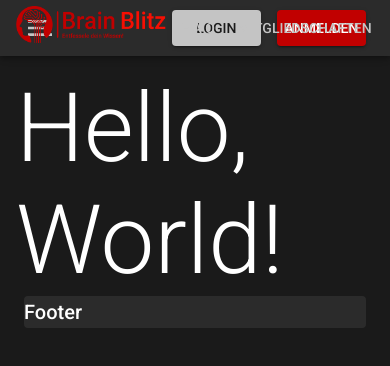
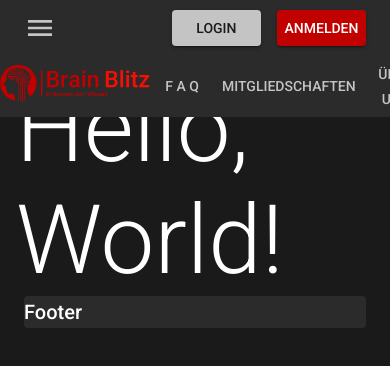
Before and after one commit to SlowMoschen/Brain_Blitz, a React (Vite) app in the folder material-ui-test/: page / in a window 390 px wide. Both pictures are taken after a click on the button 40 px from the left and 28 px from the top of the page. Shown: the top 366 px of the page. Built offline with nearby package versions, Linux system fonts and the light colour scheme.

Commit message:
splitted navbar file into it own component files

```diff
--- a/material-ui-test/src/routes/home/RootLayout.tsx
+++ b/material-ui-test/src/routes/home/RootLayout.tsx
@@ -1,9 +1,10 @@
 import { Outlet } from "react-router-dom";
 import { Container } from "@mui/material";
-import { MobileNavbar, Navbar } from "./components/Navbar";
 import useScreenSize from "../../shared/hooks/useScreenSize";
 import { BREAKPOINTS } from "../../configs/Breakpoints";
 import Footer from "./components/Footer";
+import Navbar from "./components/navbar/_Navbar.main";
+import MobileNavbar from "./components/navbar/_MobileNavbar.main";
 
 export default function RootLayout() {
   const { width } = useScreenSize();
--- a/material-ui-test/src/routes/home/components/Navbar.tsx
+++ /dev/null
@@ -1,105 +0,0 @@
-import { AppBar, Box, IconButton, ListItem, Toolbar } from "@mui/material";
-import { Link, useNavigate } from "react-router-dom";
-import Logo from "../../../shared/components/Logo";
-import RouterButton from "../../../shared/components/buttons/RouterButton";
-import SecondaryButton from "../../../shared/components/buttons/SecondaryButton";
-import CallToAction from "../../../shared/components/buttons/CallToAction";
-import MenuIcon from "@mui/icons-material/Menu";
-import useToggle from "../../../shared/hooks/useToggle";
-import { BREAKPOINTS } from "../../../configs/Breakpoints";
-import useScreenSize from "../../../shared/hooks/useScreenSize";
-
-const defaultMenuItems = [
-  {
-    text: "F A Q",
-    to: "/faq",
-  },
-  {
-    text: "Mitgliedschaften",
-    to: "/memberships",
-  },
-  {
-    text: "Über uns",
-    to: "/about",
-  },
-];
-
-const defaultNavbarStyles = {
-  bgcolor: "background.secondary",
-  position: "sticky",
-};
-
-function NavMenu() {
-  return (
-    <Box sx={{ width: "100%", display: "flex" }}>
-      <ListItem sx={{ p: 0, textAlign: 'center'}}>
-        <Link to="/">
-          <Logo maxHeight="50px" maxWidth="150px" />
-        </Link>
-      </ListItem>
-      {defaultMenuItems.map((item, index) => (
-        <ListItem key={index} sx={{ p: 0, textAlign: 'center'}}>
-          <RouterButton to={item.to} text={item.text} color="secondary" />
-        </ListItem>
-      ))}
-    </Box>
-  );
-}
-
-function AuthMenu() {
-  const redirect = useNavigate();
-  const { width } = useScreenSize();
-
-  const defaultStyles = {
-    mx: 1,
-    width: width >= BREAKPOINTS.sm ? "auto" : "100%",
-  };
-
-  return (
-    <Box sx={{ display: "flex" }}>
-      <SecondaryButton
-        text="Login"
-        onClick={() => redirect("/auth/login")}
-        sx={{ ...defaultStyles }}
-      />
-      <CallToAction
-        text="Anmelden"
-        onClick={() => redirect("/auth/register")}
-        sx={{ ...defaultStyles }}
-      />
-    </Box>
-  );
-}
-
-function Navbar() {
-  return (
-    <AppBar sx={{ ...defaultNavbarStyles, minHeight: '5rem', justifyContent: 'center'}}>
-      <Toolbar>
-        <NavMenu />
-        <AuthMenu />
-      </Toolbar>
-    </AppBar>
-  );
-}
-
-function MobileNavbar() {
-  const [isOpen, toggleIsOpen] = useToggle();
-
-  return (
-    <AppBar sx={{ ...defaultNavbarStyles }}>
-      <Toolbar sx={{ display: 'flex', justifyContent: 'space-between' }}>
-        <IconButton onClick={() => toggleIsOpen()}>
-          <MenuIcon sx={{ color: "secondary.main", fontSize: '2rem' }} />
-        </IconButton>
-        <AuthMenu />
-        {isOpen && (
-          <Box position={'absolute'}>
-            <NavMenu />
-          </Box>
-        )}
-      </Toolbar>
-    </AppBar>
-  );
-}
-
-export { MobileNavbar, Navbar };
--- /dev/null
+++ b/material-ui-test/src/routes/home/components/navbar/AuthMenu.tsx
@@ -0,0 +1,32 @@
+
+import { Box } from "@mui/material";
+import { useNavigate } from "react-router-dom";
+import { BREAKPOINTS } from "../../../../configs/Breakpoints";
+import SecondaryButton from "../../../../shared/components/buttons/SecondaryButton";
+import useScreenSize from "../../../../shared/hooks/useScreenSize";
+import CallToAction from "../../../../shared/components/buttons/CallToAction";
+
+export default function AuthMenu() {
+    const redirect = useNavigate();
+    const { width } = useScreenSize();
+
+    const defaultStyles = {
+      mx: 1,
+      width: width >= BREAKPOINTS.sm ? "auto" : "100%",
+    };
+
+    return (
+      <Box sx={{ display: "flex" }}>
+        <SecondaryButton
+          text="Login"
+          onClick={() => redirect("/auth/login")}
+          sx={{ ...defaultStyles }}
+        />
+        <CallToAction
+          text="Anmelden"
+          onClick={() => redirect("/auth/register")}
+          sx={{ ...defaultStyles }}
+        />
+      </Box>
+    );
+  }
--- /dev/null
+++ b/material-ui-test/src/routes/home/components/navbar/NavMenu.tsx
@@ -0,0 +1,39 @@
+import { Box, ListItem } from "@mui/material";
+import { Link } from "react-router-dom";
+import Logo from "../../../../shared/components/Logo";
+import RouterButton from "../../../../shared/components/buttons/RouterButton";
+import useScreenSize from "../../../../shared/hooks/useScreenSize";
+
+const defaultMenuItems = [
+  {
+    text: "F A Q",
+    to: "/faq",
+  },
+  {
+    text: "Mitgliedschaften",
+    to: "/memberships",
+  },
+  {
+    text: "Über uns",
+    to: "/about",
+  },
+];
+
+export default function NavMenu() {
+  const { width } = useScreenSize();
+
+  return (
+    <Box sx={{ width: "100%", display: "flex" }}>
+      <ListItem sx={{ p: 0, textAlign: "center" }}>
+        <Link to="/">
+          <Logo maxHeight="50px" maxWidth="150px" />
+        </Link>
+      </ListItem>
+      {defaultMenuItems.map((item, index) => (
+        <ListItem key={index} sx={{ p: 0, textAlign: "center" }}>
+          <RouterButton to={item.to} text={item.text} color="secondary" />
+        </ListItem>
+      ))}
+    </Box>
+  );
+}
--- /dev/null
+++ b/material-ui-test/src/routes/home/components/navbar/_MobileNavbar.main.tsx
@@ -0,0 +1,29 @@
+import { AppBar, Toolbar, IconButton, Box } from "@mui/material";
+import useToggle from "../../../../shared/hooks/useToggle";
+import AuthMenu from "./AuthMenu";
+import { defaultNavbarStyles } from "./navbar.styles";
+import NavMenu from "./NavMenu";
+import MenuIcon from "@mui/icons-material/Menu";
+
+export default function MobileNavbar() {
+  const [isOpen, toggleIsOpen] = useToggle();
+
+  return (
+    <AppBar sx={{ ...defaultNavbarStyles }}>
+      <Toolbar sx={{ display: "flex", justifyContent: "space-between" }}>
+        <IconButton onClick={() => toggleIsOpen()}>
+          <MenuIcon sx={{ color: "secondary.main", fontSize: "2rem" }} />
+        </IconButton>
+        <AuthMenu />
+        {isOpen && (
+          <Box
+            position={"absolute"}
+            sx={{ top: "100%", left: "0", bgcolor: "background.secondary", width: "100%" }}
+          >
+            <NavMenu />
+          </Box>
+        )}
+      </Toolbar>
+    </AppBar>
+  );
+}
--- /dev/null
+++ b/material-ui-test/src/routes/home/components/navbar/_Navbar.main.tsx
@@ -0,0 +1,15 @@
+import { AppBar, Toolbar } from "@mui/material";
+import NavMenu from "./NavMenu";
+import AuthMenu from "./AuthMenu";
+import { defaultNavbarStyles } from "./navbar.styles";
+
+export default function Navbar() {
+  return (
+    <AppBar sx={{ ...defaultNavbarStyles, minHeight: '5rem', justifyContent: 'center'}}>
+      <Toolbar>
+        <NavMenu />
+        <AuthMenu />
+      </Toolbar>
+    </AppBar>
+  );
+}
--- /dev/null
+++ b/material-ui-test/src/routes/home/components/navbar/navbar.styles.ts
@@ -0,0 +1,4 @@
+export const defaultNavbarStyles = {
+    bgcolor: "background.secondary",
+    position: "sticky",
+  };
```
